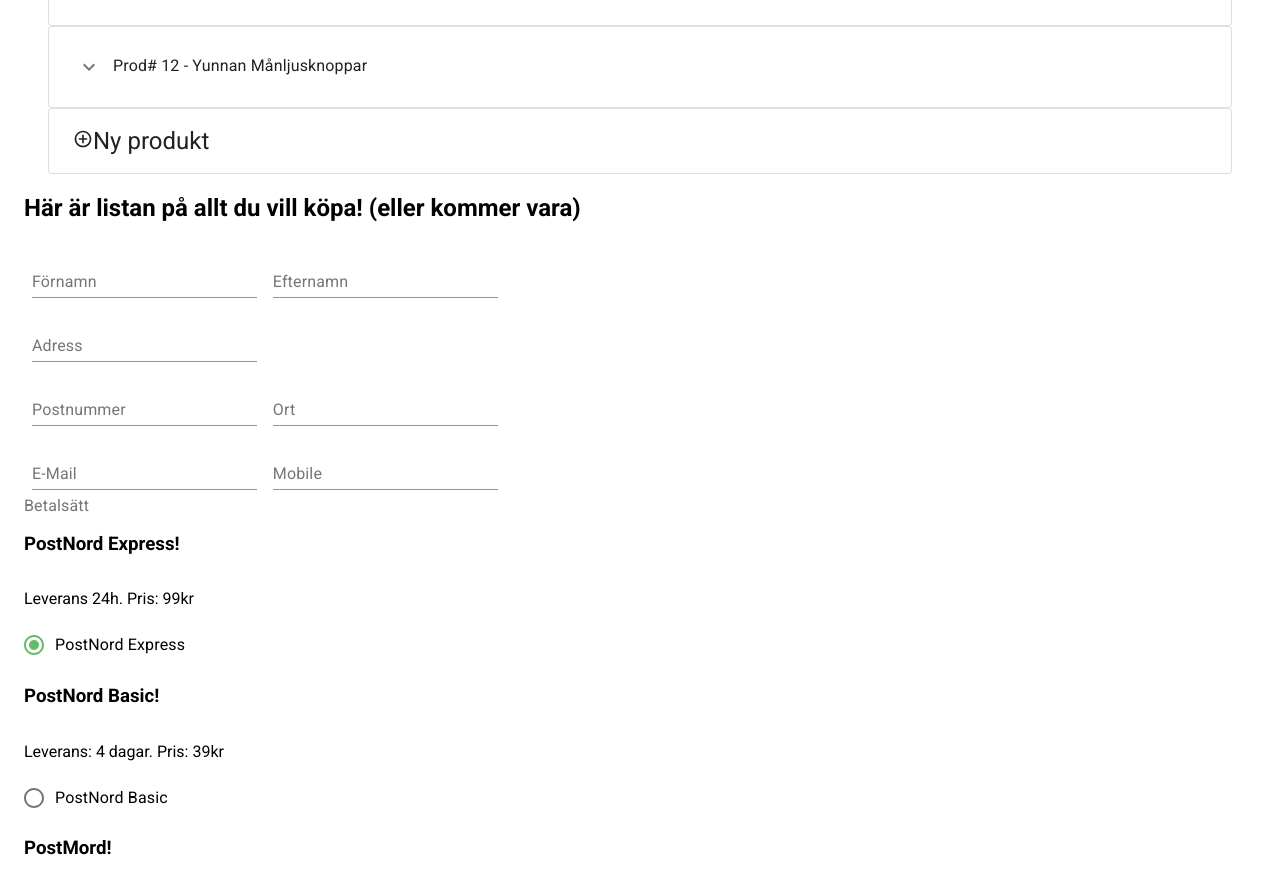
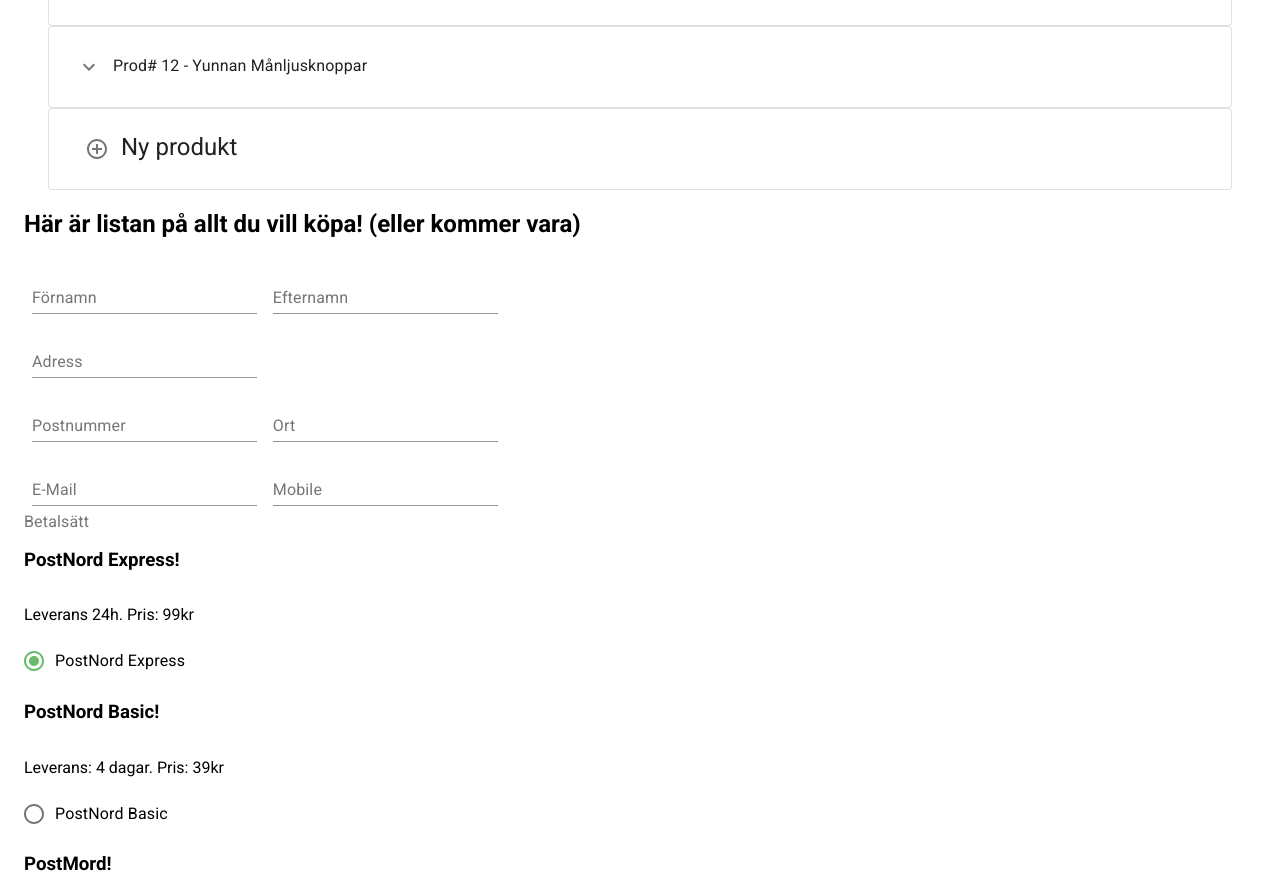
Before and after one commit to Anne-Lie-Back/react-webshop, a React (Create React App) app: page /checkout in a window 1280 px wide. Shown: the part 1020-1914 px from the top of the page. Built offline with nearby package versions, Linux system fonts and the light colour scheme.

Commit message:
buttonfix

```diff
--- a/src/components/admin/RenameItem.tsx
+++ b/src/components/admin/RenameItem.tsx
@@ -2,6 +2,7 @@ import React,{CSSProperties, useState} from 'react'
 import Container from '@material-ui/core/Container'
 import Button from '@material-ui/core/Button'
 import FormControl from '@material-ui/core/FormControl'
+import IconButton from '@material-ui/core/IconButton'
 import TextField from '@material-ui/core/TextField'
 import Typography from '@material-ui/core/Typography'
 import AddCircleOutlineOutlinedIcon from '@material-ui/icons/AddCircleOutlineOutlined';
@@ -17,7 +18,10 @@ export default function RenameItem() {
         <Container >
             <div style={space}/>
                 <Typography variant="h5" onClick={selected} style={toggleEditPage}>
-                    <AddCircleOutlineOutlinedIcon fontSize="small"/>Ny produkt
+                    <IconButton>
+                        <AddCircleOutlineOutlinedIcon/>
+                    </IconButton>
+                    Ny produkt
                 </Typography>
                 {toggle? <div>
                     <div style={space}/>
```
